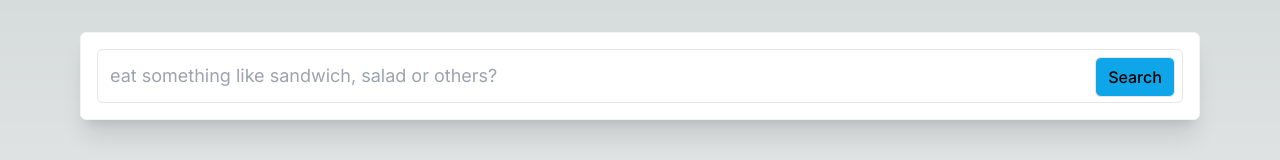
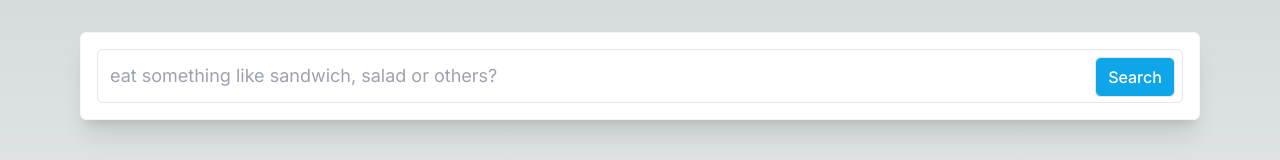
Before and after one commit to zhoujunwu/food-trucks-java, a Next.js app in the folder ui-nextjs/: page / in a window 1280 px wide. Shown: the top 160 px of the page. Built offline with nearby package versions, Linux system fonts and the light colour scheme.

Commit message:
fix the table wrap issue

```diff
--- a/ui-nextjs/app/page.tsx
+++ b/ui-nextjs/app/page.tsx
@@ -43,7 +43,7 @@ export default function Home() {
                 className="px-3 py-3 mt-1 text-lg block w-full border border-gray-200 rounded-md text-gray-900 placeholder-gray-400 focus:outline-none focus:ring focus:ring-blue-300"
               />
               <button
-                className="flex items-center justify-center absolute right-2 top-2 h-10 border rounded-md w-20 bg-sky-500 hover:bg-sky-700 font-medium"
+                className="flex items-center justify-center absolute right-2 top-2 h-10 border rounded-md w-20 bg-sky-500 hover:bg-sky-700 font-medium text-white"
                 type="submit"
               >
                 Search
@@ -66,9 +66,9 @@ export default function Home() {
                       <tbody>
                         {foodData.map((item, index) => (
                           <tr key={index} className="odd:bg-white even:bg-slate-50">
-                            <td className="px-1 py-4 whitespace-nowrap text font-medium text-slate-900 text-balance break-all">{item['location']}</td>
-                            <td className="px-1 py-4 whitespace-nowrap text font-medium text-slate-900 text-balance break-all">{item["address"]}</td>
-                            <td className="px-1 py-4 whitespace-nowrap text font-medium text-slate-900 text-balance break-all">{item["foodItems"]}</td>
+                            <td className="px-1 py-4 font-medium text-slate-900 text-wrap break-words">{item['location']}</td>
+                            <td className="px-1 py-4 font-medium text-slate-900 text-wrap break-words">{item["address"]}</td>
+                            <td className="px-1 py-4 font-medium text-slate-900 text-wrap break-words">{item["foodItems"]}</td>
                           </tr>
                         ))}
                       </tbody>
```
